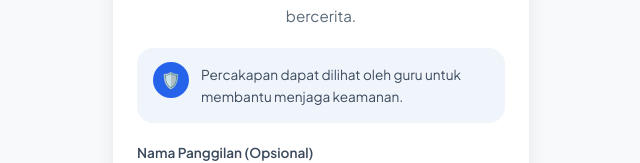
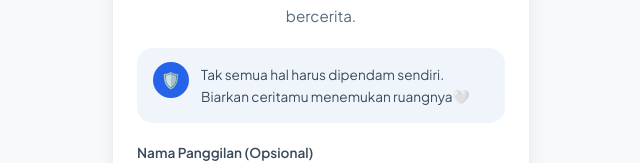
Before and after one commit to riand45/peer-counseling, a Next.js app: page /student in a window 1280 px wide. Shown: the part 326-489 px from the top of the page, without its empty margins (319-959 px from the left). Built offline with nearby package versions, Linux system fonts and the light colour scheme.

Commit message:
fix: update safety notice copy on student welcome page
Co-Authored-By: Claude Sonnet 5 <noreply@anthropic.com>
Claude-Session: https://claude.ai/code/session_011bV3NRAS5sKnA7zf9aMkGM

```diff
--- a/src/app/student/page.tsx
+++ b/src/app/student/page.tsx
@@ -76,7 +76,7 @@ export default function StudentWelcomePage() {
               🛡️
             </div>
             <p className="text-[0.85rem] text-[#3a4a5c] leading-relaxed pt-0.5">
-              Percakapan dapat dilihat oleh guru untuk membantu menjaga keamanan.
+              Tak semua hal harus dipendam sendiri. Biarkan ceritamu menemukan ruangnya🤍
             </p>
           </div>
 
```
